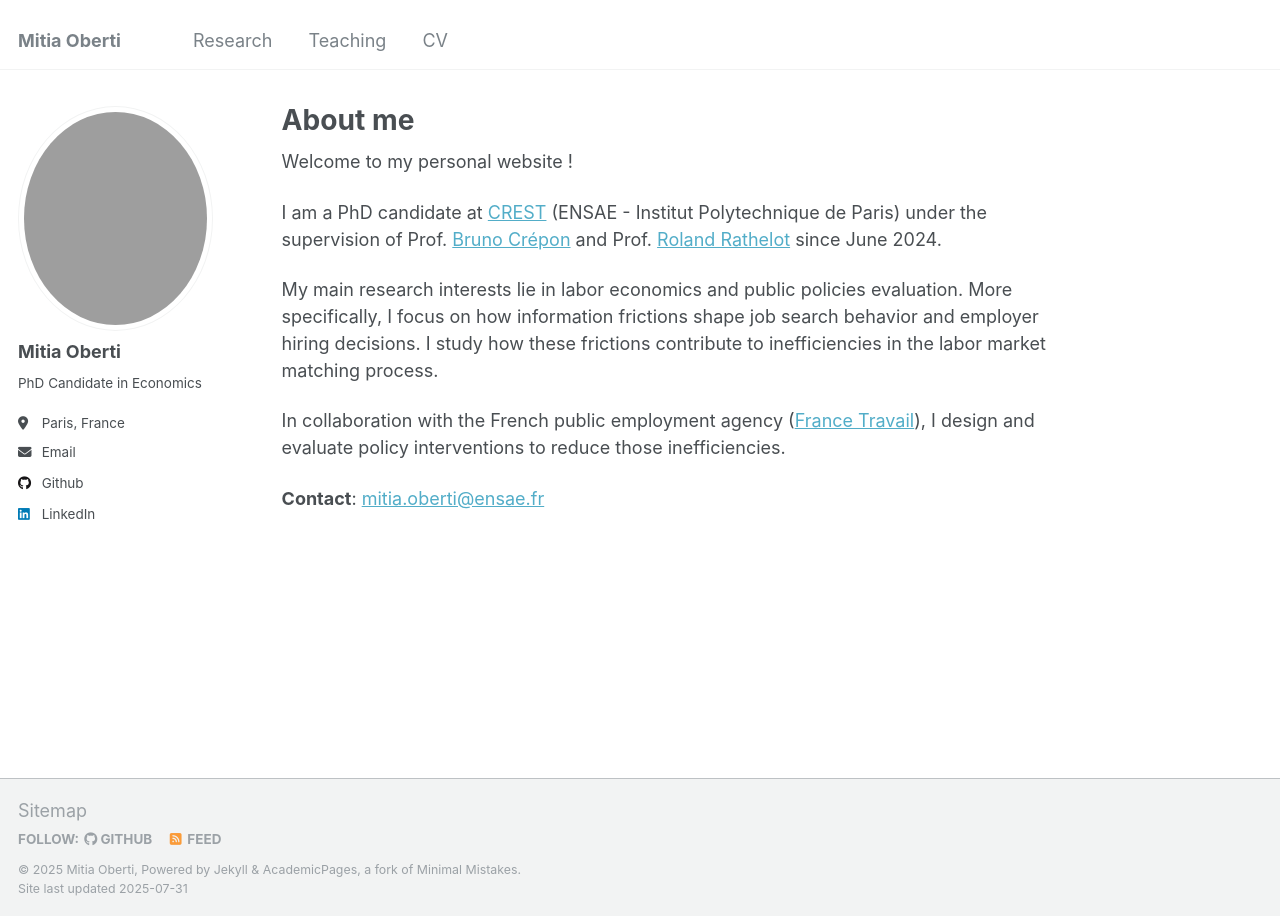
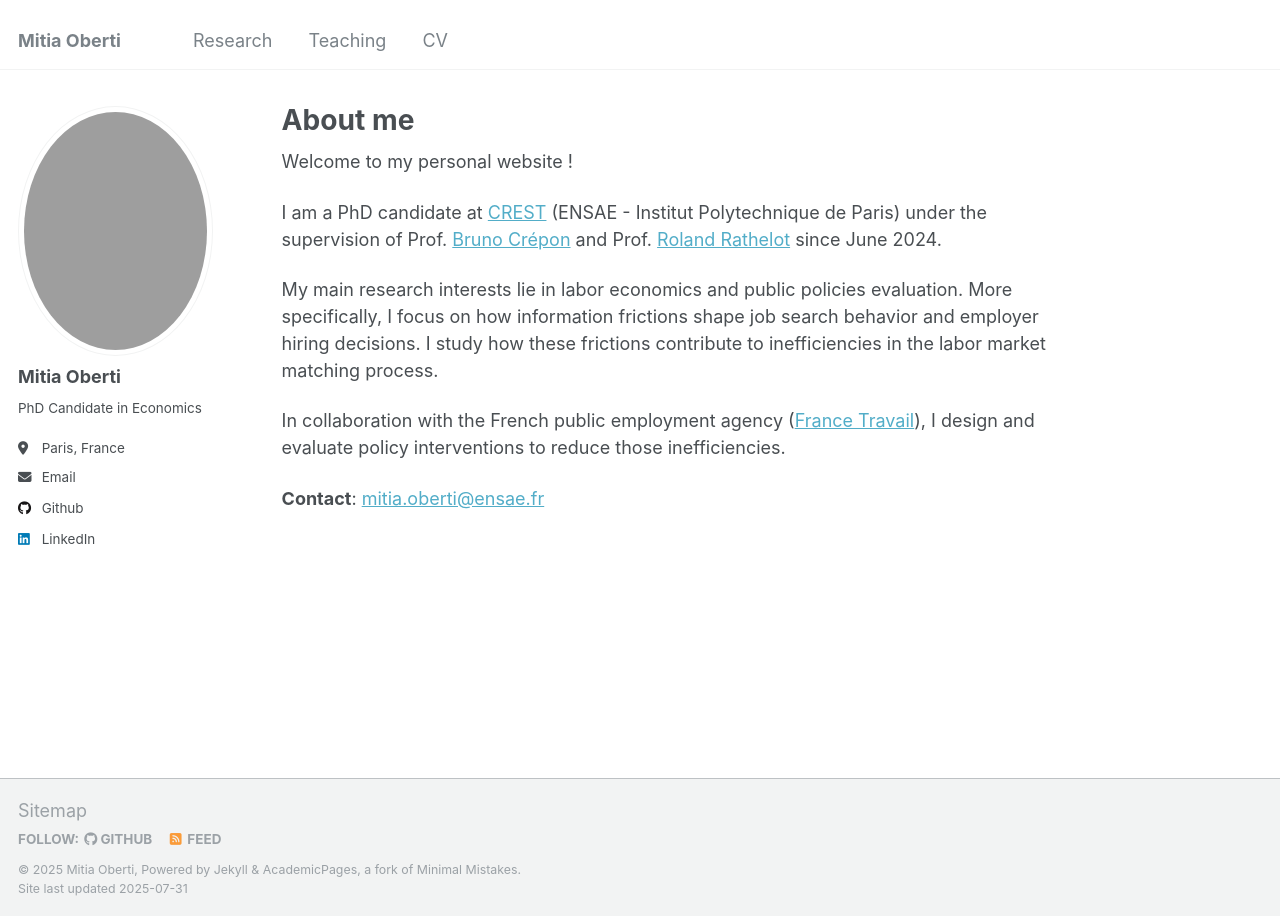
Before and after one commit to mitiaobt/mitiaobt.github.io, a Jekyll site: the page built from _pages/about.md, in a window 1280 px wide. Built offline with Jekyll 4.4.1, drawn with Linux system fonts in a browser that asks for light colours.

Commit message:
Update _sidebar.scss

```diff
--- a/_sass/_sidebar.scss
+++ b/_sass/_sidebar.scss
@@ -90,8 +90,8 @@
   }
 
   img {
-  width: 225px;     // pick any square size you like
-  height: 225px;
+  width: 250px;     // pick any square size you like
+  height: 250px;
   object-fit: cover; // fills the square, crops excess
   border-radius: 50%;
 
```
